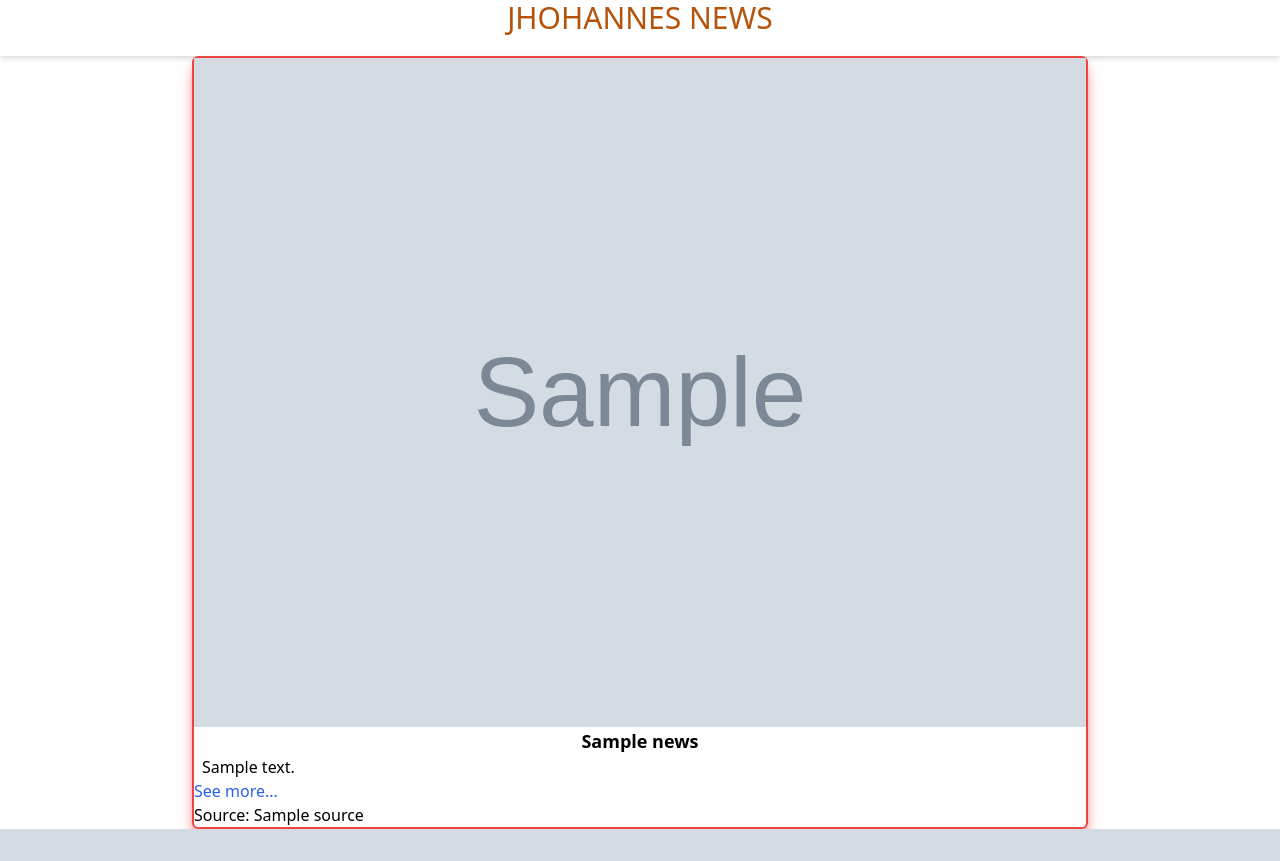
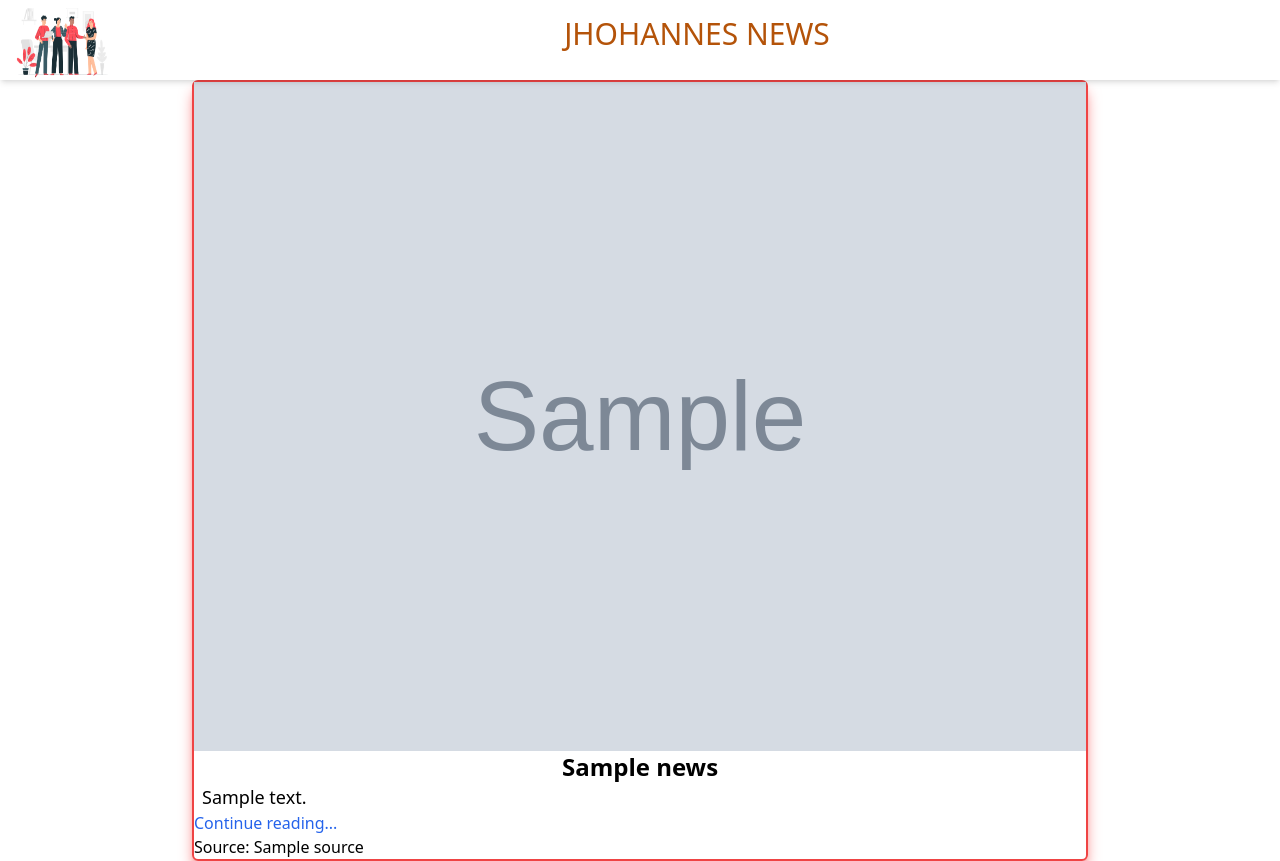
Before and after one commit to JhohannesK/DjangoNewsApp, a Django app: template newsApp/templates/newsApp/index.html in a window 1280 px wide. Before the commit the page ends 829 px from the top, so only its background shows below. Run offline with Django 4.2, Linux system fonts and the light colour scheme; the template is opened without the code that fills it: most values are stand-ins (such as "Sample title", 1, 10 or a date in 2020); grey boxes marked "Sample" are stand-in pictures.

Commit message:
added image to navbar

```diff
--- a/newsApp/static/css/style.css
+++ b/newsApp/static/css/style.css
@@ -468,46 +468,20 @@ Ensure the default browser behavior of the `hidden` attribute.
   --tw-backdrop-sepia:  ;
 }
 
-.container {
-  width: 100%;
-}
-
-@media (min-width: 640px) {
-  .container {
-    max-width: 640px;
-  }
-}
-
-@media (min-width: 768px) {
-  .container {
-    max-width: 768px;
-  }
-}
-
-@media (min-width: 1024px) {
-  .container {
-    max-width: 1024px;
-  }
-}
-
-@media (min-width: 1280px) {
-  .container {
-    max-width: 1280px;
-  }
-}
-
-@media (min-width: 1536px) {
-  .container {
-    max-width: 1536px;
-  }
-}
-
 .trans {
   transition: 0.2s linear;
 }
 
 .static {
   position: static;
+}
+
+.absolute {
+  position: absolute;
+}
+
+.relative {
+  position: relative;
 }
 
 .mb-2 {
@@ -534,20 +508,36 @@ Ensure the default browser behavior of the `hidden` attribute.
   margin-left: 0.5rem;
 }
 
+.ml-3 {
+  margin-left: 0.75rem;
+}
+
 .flex {
   display: flex;
-}
-
-.grid {
-  display: grid;
 }
 
 .contents {
   display: contents;
 }
 
+.h-10 {
+  height: 2.5rem;
+}
+
 .h-\[0\.25rem\] {
   height: 0.25rem;
+}
+
+.h-20 {
+  height: 5rem;
+}
+
+.h-14 {
+  height: 3.5rem;
+}
+
+.w-10 {
+  width: 2.5rem;
 }
 
 .w-52 {
@@ -562,20 +552,8 @@ Ensure the default browser behavior of the `hidden` attribute.
   width: 100%;
 }
 
-.max-w-md {
-  max-width: 28rem;
-}
-
-.grid-cols-3 {
-  grid-template-columns: repeat(3, minmax(0, 1fr));
-}
-
-.grid-cols-2 {
-  grid-template-columns: repeat(2, minmax(0, 1fr));
-}
-
-.grid-rows-3 {
-  grid-template-rows: repeat(3, minmax(0, 1fr));
+.w-28 {
+  width: 7rem;
 }
 
 .flex-col {
@@ -629,14 +607,14 @@ Ensure the default browser behavior of the `hidden` attribute.
   background-color: rgb(180 83 9 / var(--tw-bg-opacity));
 }
 
+.bg-red-400 {
+  --tw-bg-opacity: 1;
+  background-color: rgb(248 113 113 / var(--tw-bg-opacity));
+}
+
 .bg-green-300 {
   --tw-bg-opacity: 1;
   background-color: rgb(134 239 172 / var(--tw-bg-opacity));
-}
-
-.bg-green-400 {
-  --tw-bg-opacity: 1;
-  background-color: rgb(74 222 128 / var(--tw-bg-opacity));
 }
 
 .bg-gradient-to-tr {
@@ -669,6 +647,11 @@ Ensure the default browser behavior of the `hidden` attribute.
 .text-lg {
   font-size: 1.125rem;
   line-height: 1.75rem;
+}
+
+.text-2xl {
+  font-size: 1.5rem;
+  line-height: 2rem;
 }
 
 .font-bold {
--- a/newsApp/templates/newsApp/index.html
+++ b/newsApp/templates/newsApp/index.html
@@ -10,9 +10,12 @@
     <link rel="stylesheet" href="../../static/css/style.css" />
   </head>
   <body class="">
-    <nav class="flex items-center justify-center shadow-md bg-white">
+    <nav class="relative flex items-center shadow-md bg-white">
+      <div class="ml-3">
+        <img src="../../static/images/welc.jpg" alt="" class="h-20 w-28" />
+      </div>
       <div
-        class="uppercase flex flex-col items-center justify-center mb-2 transition ease-out delay-150 hover:space-y-3 duration-700"
+        class="uppercase w-full flex items-center justify-center transition ease-out delay-150 hover:space-y-3 duration-700"
       >
         <h2
           class="text-amber-700 text-3xl mb-3 trans hover:pb-3 hover:border-b-4 hover:border-amber-700"
@@ -42,13 +45,13 @@
             </div>
 
             <div class="flex items-center justify-center">
-              <h1 class="font-bold text-lg">{{news}}</h1>
+              <h1 class="font-bold text-2xl">{{news}}</h1>
             </div>
             <div class="mr-2 ml-2">
-              <h1>{{ desc }}</h1>
+              <h1 class="text-lg">{{ desc }}</h1>
             </div>
             <div class="trans hover:text-lg text-blue-600">
-              <a href="{{url}}" target="_blank">See more...</a>
+              <a href="{{url}}" target="_blank">Continue reading...</a>
             </div>
             <div>
               <h2>Source: {{ source.name }}</h2>
```
Also changed, not shown: newsproject/settings.py (+12 -19 lines), newsApp/static/images/welc.jpg (added).
